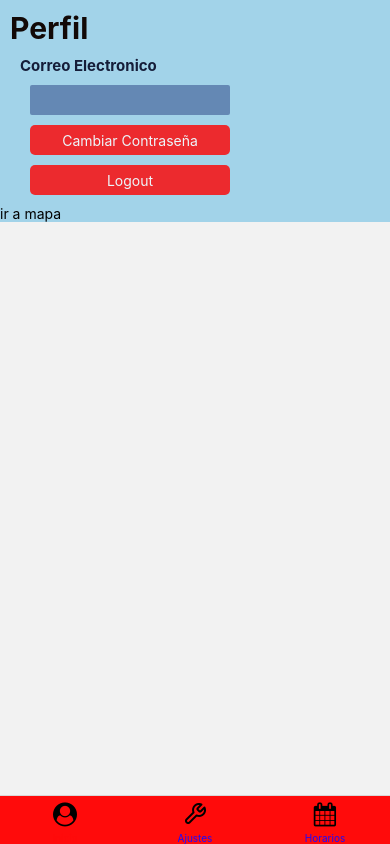
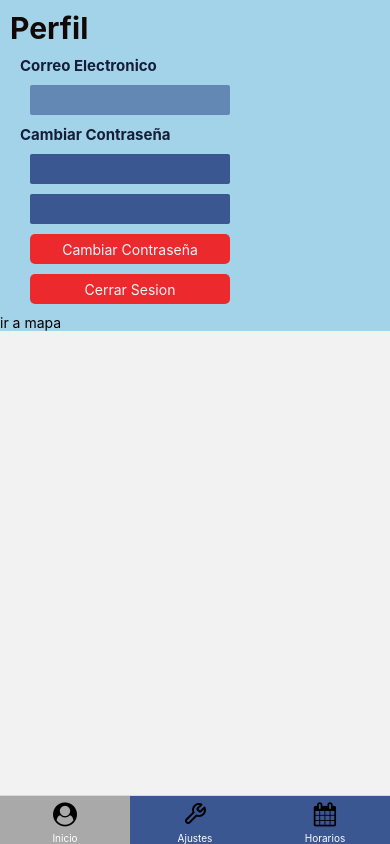
Before and after one commit to Rigolinux/Tu-uees-app, a React Native app: screen /User in a window 390 px wide. Built offline with nearby package versions, Linux system fonts and the light colour scheme; no server answers.

Commit message:
BackUp antes de modificar horarios

```diff
--- a/screens/DriverScreen/SchedulesDriverScreen.js
+++ b/screens/DriverScreen/SchedulesDriverScreen.js
@@ -2,6 +2,7 @@ import React, { useEffect, useState } from "react";
 
 // Invocando componentes de react-native
 import {
+  StyleSheet,
   ScrollView,
   SafeAreaView,
   View,
@@ -9,6 +10,9 @@ import {
   Button,
   Alert,
 } from "react-native";
+
+// Invocando el componente color
+import { colors } from "../../utils/colors";
 
 // Invocando componentes para mostrar los datos
 import { Avatar } from "@rneui/themed";
@@ -182,7 +186,7 @@ const SchedulesDriverScreen = (props) => {
   };
 
   return (
-    <ScrollView>
+    <ScrollView style={styles.container}>
       <View>
         <Text
           style={{
@@ -239,3 +243,15 @@ const SchedulesDriverScreen = (props) => {
 };
 
 export default SchedulesDriverScreen;
+
+// Styles
+const styles = StyleSheet.create({
+  container: {
+    height: '100%',
+    backgroundColor: colors.five,
+  },
+  listItem: {
+    backgroundColor: colors.five,
+    marginTop: 10,
+  }
+})
--- a/screens/DualScreen/HomeScreen.js
+++ b/screens/DualScreen/HomeScreen.js
@@ -1,9 +1,11 @@
-import { StyleSheet, Text, View,SafeAreaView,TouchableOpacity,StatusBar} from 'react-native'
+import { StyleSheet, Text, View,SafeAreaView,TouchableOpacity,StatusBar,TextInput,Alert} from 'react-native'
 import React from 'react'
-import { auth } from '../../backend/firebase'
+
 import Constants from 'expo-constants';
 import { useNavigation } from "@react-navigation/native";
 
+//firebase
+import { getAuth,updatePassword,signOut} from 'firebase/auth'
 
 //redux components
 import { useSelector,useDispatch } from 'react-redux';
@@ -13,6 +15,9 @@ import {colors} from '../../utils/colors'
 
 const HomeScreen = () => {
 
+  const auth = getAuth();
+  const user = auth.currentUser;
+
   const dispatch = useDispatch();
 
 
@@ -21,6 +26,9 @@ const HomeScreen = () => {
       console.log(r)
     }
 
+    //password hooks
+    const [password, setPassword] = React.useState("");
+    const [repassword, setRePassword] = React.useState("");
   const navigation = useNavigation();
 
 
@@ -35,8 +43,32 @@ const HomeScreen = () => {
     }
     );
   }
-  const handleChangePassword = () => {
-    navigation.navigate("ChangePassword");
+  const ChanguePassword = () => {
+
+    updatePassword(user,password).then(()=>{
+      Alert.alert("Contraseña cambiada con exito");
+      handleLogout();
+    }).catch(error=>{
+      Alert.alert("Error al cambiar la contraseña");
+      console.log(error.message);
+    });
+  }
+
+  const handleChangePassword = async() => {
+    if(password == "" || repassword == ""){
+      Alert.alert("Error!", "Las contraseñas deben tener al menos un valor");
+    }
+    else{
+       if(password==repassword){
+
+       ChanguePassword();
+
+      }
+      else{
+        Alert.alert("Error!", "Las contraseñas no coinciden");
+
+      }
+    }
   }
 
   React.useEffect(() => {
@@ -57,12 +89,18 @@ const HomeScreen = () => {
       <Text style={styles.text} >{auth.currentUser?.email}</Text>
       </TouchableOpacity>
 
+      <Text style={styles.subtitle}>Cambiar Contraseña</Text>
+      <TouchableOpacity style={[styles.box,{opacity:1}]}>
+        <TextInput value={password} onChangeText={(text)=>{setPassword(text)}} secureTextEntry={true} style={styles.butonntext} />
+      </TouchableOpacity>
+      <TouchableOpacity style={[styles.box,{opacity:1}]}>
+        <TextInput value={repassword} onChangeText={(text)=>{setRePassword(text)}} secureTextEntry={true} style={styles.butonntext} />
+      </TouchableOpacity>
       <TouchableOpacity style={styles.button}>
-        <Text onPress={handleChangePassword} style={styles.butonntext} >Cambiar Contraseña</Text>
+        <Text onPress={()=>handleChangePassword()} style={styles.butonntext} >Cambiar Contraseña</Text>
       </TouchableOpacity>
-
-     <TouchableOpacity onPress={handleLogout} style={styles.button}>
-        <Text style={styles.butonntext}>Logout</Text>
+      <TouchableOpacity onPress={handleLogout} style={styles.button}>
+        <Text style={styles.butonntext}>Cerrar Sesion</Text>
       </TouchableOpacity>
 
 
--- a/screens/DualScreen/LoginScreen.js
+++ b/screens/DualScreen/LoginScreen.js
@@ -36,8 +36,8 @@ import {colors} from '../../utils/colors'
 
     const navigation = useNavigation();
 
-    const [email, setEmail] = React.useState("conductor@gmail.com");
-    const [password, setPassword] = React.useState("123456");
+    const [email, setEmail] = React.useState("prueba01@gmail.com");
+    const [password, setPassword] = React.useState("12345678");
 
     const [datos, setDatos] = React.useState([]);
 
--- a/screens/UserScreen/SchedulesScreen.js
+++ b/screens/UserScreen/SchedulesScreen.js
@@ -1,7 +1,10 @@
 import React, { useEffect, useState } from 'react'
 
 // Invocando componentes de react-native
-import { ScrollView, SafeAreaView, View, Text, Button,StatusBar } from 'react-native'
+import { StyleSheet, ScrollView, SafeAreaView, View, Text, Button, StatusBar } from 'react-native'
+
+// Invocando el componente color
+import { colors } from '../../utils/colors'
 
 // Invocando componentes para mostrar los datos
 import { Avatar }   from '@rneui/themed'
@@ -33,12 +36,13 @@ const SchedulesScreen = () => {
 
   // Referencia a la colección de horarios
   const horariosRef          = collection(db, 'Horarios');
-  const horariosAproxLimit   = query(horariosRef, where("type_of_trip", "==", "1"), orderBy("date_of_travel", "asc"));
-  const horariosCursoIda     = query(horariosRef, where("state", "==", true), where("type_of_trip", "==", "1"), orderBy("date_of_travel", "asc"));
-  const horariosCursoRetorno = query(horariosRef, where("state", "==", true), where("type_of_trip", "==", "2"), orderBy("date_of_travel", "asc"));
+  // const horariosAproxLimit   = query(horariosRef, where("type_of_trip", "==", "1"), orderBy("date_of_travel", "asc"));
+  const horariosAproxLimit   = query(horariosRef, where("state", "==", false),  orderBy("date_of_travel", "asc"));
+  const horariosCursoIda     = query(horariosRef, where("state", "==", true),   where("type_of_trip", "==", "1"), orderBy("date_of_travel", "asc"));
+  const horariosCursoRetorno = query(horariosRef, where("state", "==", true),   where("type_of_trip", "==", "2"), orderBy("date_of_travel", "asc"));
 
   // UseEffect - LLamando a los viajes proximos
-
+  useEffect(() => {
     const getHorariosProx = async () => {
       const horarios_prox = [];
       const querySnapshot = await getDocs(horariosAproxLimit);
@@ -62,9 +66,11 @@ const SchedulesScreen = () => {
       setHorarios_prox(horarios_prox);
     };
     getHorariosProx();
+  // }, []);
+  }, [horarios_prox]);
 
   // UseEffect - LLamando a los viajes proximos ida
-
+  useEffect(() => {
     const getIda = async () => {
       const horarios_curso_ida = [];
       const querySnapshot = await getDocs(horariosCursoIda);
@@ -88,9 +94,11 @@ const SchedulesScreen = () => {
       setHorarios_curso_ida(horarios_curso_ida);
     };
     getIda();
+  // }, []);
+  }, [horarios_curso_ida]);
 
   // UseEffect - LLamando a los viajes en curso
-
+  useEffect(() => {
     const getRetorno = async () => {
       const horarios_curso_ret = [];
       const querySnapshot = await getDocs(horariosCursoRetorno);
@@ -114,14 +122,15 @@ const SchedulesScreen = () => {
       setHorarios_curso_ret(horarios_curso_ret);
     };
     getRetorno();
-
+  // }, []);
+  }, [horarios_curso_ret]);
 
   return (
-    <ScrollView>
+    <ScrollView style={styles.container}>
       <Text
         style={{
           paddingHorizontal: 5,
-          paddingVertical: 5,
+          // paddingVertical: 5,
           flexDirection: "row",
           justifyContent: "space-between",
         }}
@@ -131,7 +140,7 @@ const SchedulesScreen = () => {
         <View
           style={{
             paddingHorizontal: 20,
-            paddingVertical: 20,
+            // paddingVertical: 5,
             flexDirection: "row",
             justifyContent: "space-between",
           }}
@@ -142,6 +151,7 @@ const SchedulesScreen = () => {
             onPress={() => {
               setShouldShow(!shouldShow);
               setShouldShow2(false);
+              console.log("Se toco el boton a confirmar");
             }}
           ></Button>
 
@@ -151,6 +161,7 @@ const SchedulesScreen = () => {
             onPress={() => {
               setShouldShow2(!shouldShow2);
               setShouldShow(false);
+              console.log("Se toco el boton en progreso");
             }}
           ></Button>
         </View>
@@ -161,10 +172,10 @@ const SchedulesScreen = () => {
 
         {/* Mostrando los viajes proximos propiedad hide true */}
         {shouldShow ? (
-          <View>
+          <View style={{backgroundColor: "rgba(52, 52, 52, 0.2)"}}>
             {horarios_prox.map((horarioprox) => {
               return (
-                <ListItem key={horarioprox.id} bottomDivider>
+                <ListItem key={horarioprox.id} style={{backgroundColor: "rgba(52, 52, 52, 0.2)"}}>
                   <Avatar
                     icon={{
                       name: "bus-outline",
@@ -172,9 +183,10 @@ const SchedulesScreen = () => {
                       color: "red",
                     }}
                     size="large"
+                    backgroundColor="rgba(52, 52, 52, 0.2)"
                   />
                   <ListItem.Content>
-                    <ListItem.Title>
+                    <ListItem.Title style={{backgroundColor: "rgba(52, 52, 52, 0.2)"}}>
                       {"Conductor: "}
                       {horarioprox.correo_del_admin}
                     </ListItem.Title>
@@ -291,3 +303,14 @@ const SchedulesScreen = () => {
 }
 
 export default SchedulesScreen
+
+// Styles
+const styles = StyleSheet.create({
+  container: {
+    backgroundColor: colors.five,
+  },
+  listItem: {
+    backgroundColor: colors.five,
+    marginTop: 10,
+  }
+})
--- a/src/navigation/NavigationDriver.js
+++ b/src/navigation/NavigationDriver.js
@@ -33,17 +33,17 @@ const NavigationDriver = () => {
      screenOptions={
         {
 
-          tabBarActiveBackgroundColor: "#ff0b0b",
-          tabBarInactiveBackgroundColor: "#ff0b0b",
+          tabBarActiveBackgroundColor:    "#a9a9a9",
+          // tabBarInactiveBackgroundColor:  "#ff0b0b",
           // text color inactive bottom tab
-          tabBarInactiveTintColor: '#1a0bff',
+          tabBarInactiveTintColor:        '#1a0bff',
 
           //text color active bottom tab
-          tabBarActiveTintColor: '#ff0b0b',
+          tabBarActiveTintColor: 'blue',
           tabBarStyle:{
 
             //background of the tab bar
-            backgroundColor: '#45f32a',
+            backgroundColor: '#3b5791',
           }
         }
       } >
--- a/src/navigation/NavigationUser.js
+++ b/src/navigation/NavigationUser.js
@@ -1,6 +1,5 @@
 import React from "react";
 import { createBottomTabNavigator } from "@react-navigation/bottom-tabs";
-
 
 //srceens
 import HomeScreen from "../../screens/DualScreen/HomeScreen";
@@ -12,6 +11,8 @@ import SchedulesScreen from "../../screens/UserScreen/SchedulesScreen";
 //icons
 import { Feather } from '@expo/vector-icons';
 import { FontAwesome } from '@expo/vector-icons';
+
+import { colors } from "../../utils/colors";
 
 //firebase
 
@@ -31,17 +32,17 @@ function MyTabs() {
      screenOptions={
         {
 
-          tabBarActiveBackgroundColor: "#ff0b0b",
-          tabBarInactiveBackgroundColor: "#ff0b0b",
+          tabBarActiveBackgroundColor:    "#a9a9a9",
+          // tabBarInactiveBackgroundColor:  "#ff0b0b",
           // text color inactive bottom tab
-          tabBarInactiveTintColor: '#1a0bff',
+          tabBarInactiveTintColor:      colors.six,
 
           //text color active bottom tab
-          tabBarActiveTintColor: '#ff0b0b',
+          tabBarActiveTintColor:        colors.six,
           tabBarStyle:{
 
             //background of the tab bar
-            backgroundColor: '#45f32a',
+            backgroundColor:            colors.three,
           }
         }
       } >
```
Also changed, not shown: screens/SettingsScreen.js (+66 -12 lines).
